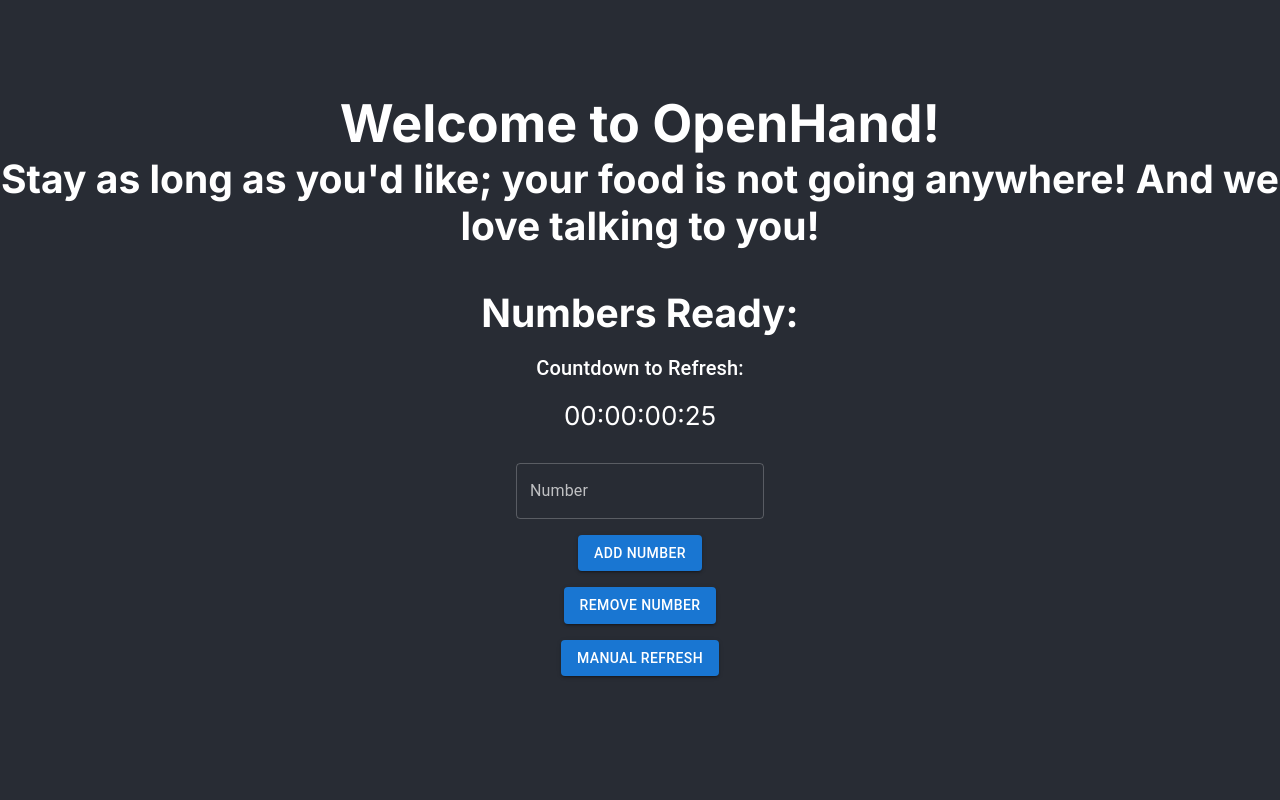
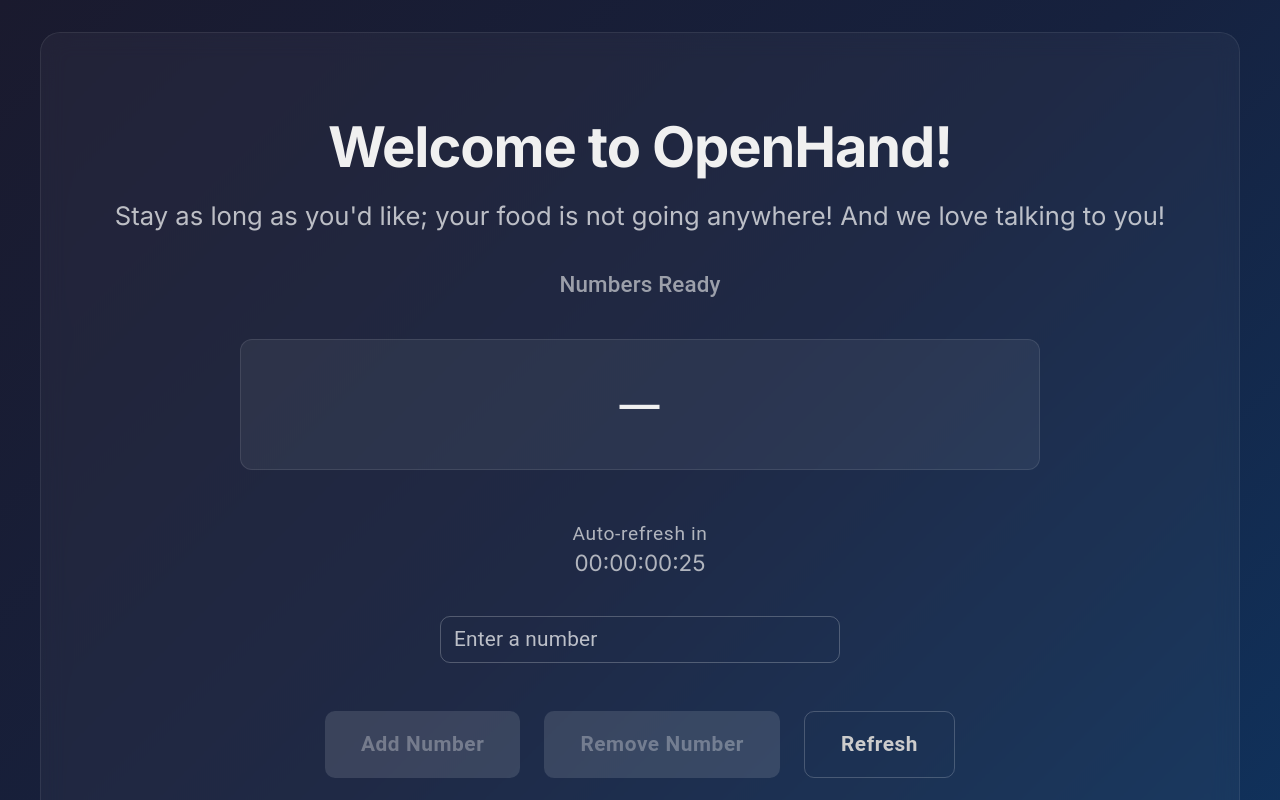
Before and after one commit to OOCAZ/openhand-online-server, a Next.js app: page / in a window 1280 px wide. Shown: the top 800 px of the page. Built offline with nearby package versions, Linux system fonts and the light colour scheme; no server answers; the database is empty.

Commit message:
updated ui

```diff
--- a/src/app/App.css
+++ b/src/app/App.css
@@ -1,38 +1,120 @@
 .App {
-  text-align: center;
-}
-
-.App-logo {
-  height: 40vmin;
-  pointer-events: none;
-}
-
-@media (prefers-reduced-motion: no-preference) {
-  .App-logo {
-    animation: App-logo-spin infinite 20s linear;
-  }
+  min-height: 100vh;
+  display: flex;
+  align-items: center;
+  justify-content: center;
+  background: linear-gradient(135deg, #1a1a2e 0%, #16213e 50%, #0f3460 100%);
+  padding: 2rem 1rem;
 }
 
 .App-header {
-  background-color: #282c34;
-  min-height: 100vh;
   display: flex;
   flex-direction: column;
   align-items: center;
   justify-content: center;
-  font-size: calc(10px + 2vmin);
-  color: white;
+  width: 100%;
+  max-width: 1200px;
+  min-height: 90vh;
+  background: rgba(255, 255, 255, 0.04);
+  backdrop-filter: blur(12px);
+  border: 1px solid rgba(255, 255, 255, 0.08);
+  border-radius: 20px;
+  padding: 4rem 3rem;
+  color: #f0f0f0;
 }
 
-.App-link {
-  color: #61dafb;
+.App-header h1 {
+  font-size: clamp(2rem, 5vw, 3.5rem);
+  font-weight: 700;
+  margin-bottom: 0.5rem;
+  letter-spacing: -0.02em;
 }
 
-@keyframes App-logo-spin {
-  from {
-    transform: rotate(0deg);
+.App-header h2 {
+  font-size: clamp(1.1rem, 2.5vw, 1.6rem);
+  font-weight: 400;
+  color: rgba(255, 255, 255, 0.7);
+  line-height: 1.5;
+  text-align: center;
+}
+
+.numbers-display {
+  background: rgba(255, 255, 255, 0.06);
+  border: 1px solid rgba(255, 255, 255, 0.1);
+  border-radius: 12px;
+  padding: 2rem 3rem;
+  margin: 1.5rem 0;
+  min-height: 5rem;
+  width: 100%;
+  max-width: 800px;
+  display: flex;
+  align-items: center;
+  justify-content: center;
+  font-size: clamp(1.4rem, 4vw, 2.5rem);
+  font-weight: 600;
+  letter-spacing: 0.02em;
+  word-break: break-word;
+}
+
+.countdown-section {
+  display: flex;
+  flex-direction: column;
+  align-items: center;
+  margin: 1rem 0 2rem;
+  opacity: 0.7;
+  font-size: clamp(1rem, 2vw, 1.4rem);
+}
+
+.button-group {
+  display: flex;
+  flex-wrap: wrap;
+  gap: 1.25rem;
+  justify-content: center;
+  width: 100%;
+  margin-top: 2rem;
+}
+
+/* Large screens / TV displays */
+@media (min-width: 1200px) {
+  .App-header {
+    padding: 5rem 4rem;
+    gap: 0.5rem;
   }
-  to {
-    transform: rotate(360deg);
+
+  .numbers-display {
+    padding: 2.5rem 4rem;
+    min-height: 6rem;
+  }
+
+  .button-group {
+    gap: 1.5rem;
+    margin-top: 2.5rem;
   }
 }
+
+/* Small screens */
+@media (max-width: 480px) {
+  .App {
+    padding: 1rem 0.5rem;
+  }
+
+  .App-header {
+    padding: 2rem 1.25rem;
+    border-radius: 16px;
+    min-height: auto;
+  }
+
+  .App-header .app-title {
+    font-size: 1.4rem;
+    white-space: nowrap;
+    margin-bottom: 0.5rem;
+  }
+
+  .App-header .app-subtitle {
+    display: none;
+  }
+
+  .button-group {
+    flex-direction: column;
+  }
+}
--- a/src/app/page.js
+++ b/src/app/page.js
@@ -9,24 +9,67 @@
   Typography,
   Snackbar,
 } from "@mui/material";
-import Image from "mui-image";
 import axios from "axios";
-import CloseIcon from "@mui/icons-material/Close";
 import Alert from "@mui/material/Alert";
-import IconButton from "@mui/material/IconButton";
 import Countdown from "react-countdown";
+
+const theme = createTheme({
+  palette: {
+    mode: "dark",
+    primary: {
+      main: "#5c9eff",
+    },
+  },
+  shape: {
+    borderRadius: 10,
+  },
+  components: {
+    MuiButton: {
+      styleOverrides: {
+        root: {
+          textTransform: "none",
+          fontWeight: 600,
+          padding: "14px 36px",
+          fontSize: "clamp(1rem, 2vw, 1.3rem)",
+        },
+      },
+    },
+    MuiTextField: {
+      styleOverrides: {
+        root: {
+          width: "100%",
+          maxWidth: "400px",
+        },
+      },
+    },
+    MuiInputBase: {
+      styleOverrides: {
+        root: {
+          fontSize: "clamp(1rem, 2vw, 1.3rem)",
+        },
+      },
+    },
+    MuiInputLabel: {
+      styleOverrides: {
+        root: {
+          fontSize: "clamp(1rem, 2vw, 1.3rem)",
+        },
+      },
+    },
+  },
+});
 
 function App() {
   const [numbers, setNumbers] = React.useState([]);
-  const [currentNumber, setCurrentNumber] = React.useState(String);
+  const [currentNumber, setCurrentNumber] = React.useState("");
   const [loading, setLoading] = React.useState(false);
+  const [controlsVisible, setControlsVisible] = React.useState(true);
   const [countdownDate] = useState(() => Date.now() + 30000);
 
-  // Single snackbar state
   const [snackbar, setSnackbar] = React.useState({
     open: false,
     message: "",
-    severity: "success", // "success" | "error" | "info"
+    severity: "success",
   });
 
   function showSnackbar(message, severity = "success") {
@@ -61,128 +104,132 @@
     setCurrentNumber(event.target.value);
   };
 
-  const theme = createTheme({
-    palette: {
-      mode: "dark",
-    },
-  });
-
-  function getListNumbers() {
-    fetchData();
-  }
-
   async function onAddNumber() {
-    const addNumber = {
-      number: currentNumber,
-    };
-
+    const addNumber = { number: currentNumber };
     var code = 555;
     setLoading(true);
     await axios
       .post("/api/add", addNumber)
       .then((res) => {
         code = res.status;
-        console.log(res);
       })
       .catch((err) => {
         code = err.response.status;
-        console.log(err);
       });
     const submittedNumber = currentNumber;
     setLoading(false);
     if (code === 200) {
-      showSnackbar(`Successfully added the number: ${submittedNumber}`, "success");
+      showSnackbar(`Successfully added: ${submittedNumber}`, "success");
     } else {
-      showSnackbar(`There was an error performing the operation with the number: ${submittedNumber}`, "error");
+      showSnackbar(`Error with number: ${submittedNumber}`, "error");
     }
     setCurrentNumber("");
-    getListNumbers();
-    return;
+    fetchData();
   }
 
   async function onRemoveNumber() {
-    const removeNumber = {
-      number: currentNumber,
-    };
-
+    const removeNumber = { number: currentNumber };
     var code = 555;
     setLoading(true);
     await axios
       .post("/api/remove", removeNumber)
       .then((res) => {
         code = res.status;
-        console.log(res);
       })
       .catch((err) => {
         code = err.response.status;
-        console.log(err);
       });
     const submittedNumber = currentNumber;
     setLoading(false);
     if (code === 200) {
-      showSnackbar(`Successfully removed the number: ${submittedNumber}`, "success");
+      showSnackbar(`Successfully removed: ${submittedNumber}`, "success");
     } else {
-      showSnackbar(`There was an error performing the operation with the number: ${submittedNumber}`, "error");
+      showSnackbar(`Error with number: ${submittedNumber}`, "error");
     }
     setCurrentNumber("");
-    getListNumbers();
-    return;
+    fetchData();
   }
 
   return (
+    <ThemeProvider theme={theme}>
       <div className="App">
         <header className="App-header">
-        {/* <Image src="/openhandweb.png" alt="Open Hand Logo" />*/}
-        <h1>Welcome to OpenHand!</h1>
-        <h2 style={{ marginBottom: "5vh" }}>
+          <h1 className="app-title">Welcome to OpenHand!</h1>
+          <h2 className="app-subtitle" style={{ marginBottom: "1.5rem" }}>
             Stay as long as you&apos;d like; your food is not going anywhere! And
             we love talking to you!{" "}
           </h2>
-        <h2>Numbers Ready:</h2>
-        <h1 data-testid="numbers">{numbers}</h1>
-        <Typography sx={{ m: 2 }} variant="h6">
-          Countdown to Refresh:
+
+          <Typography variant="subtitle2" sx={{ opacity: 0.6, mb: 0.5, fontSize: "clamp(1rem, 2vw, 1.4rem)" }}>
+            Numbers Ready
           </Typography>
-        <Countdown style={{ marginBottom: 40 }} date={countdownDate} />
-        <Typography sx={{ m: 2 }}> </Typography>
-        <ThemeProvider theme={theme}>
+          <div className="numbers-display" data-testid="numbers">
+            {numbers || "—"}
+          </div>
+
+          <div className="countdown-section">
+            <Typography variant="caption" sx={{ fontSize: "clamp(0.9rem, 1.5vw, 1.2rem)" }}>
+              Auto-refresh in
+            </Typography>
+            <Countdown date={countdownDate} />
+          </div>
+
+          {controlsVisible && (
+            <>
               <TextField
                 data-testid="input-field"
                 id="outlined-basic"
-            label="Number"
+                label="Enter a number"
                 variant="outlined"
+                size="small"
                 onChange={handleChange}
                 value={currentNumber}
               />
-        </ThemeProvider>
+
+              <div className="button-group">
                 <Button
                   data-testid="add-number"
                   variant="contained"
-          sx={{ mt: 2 }}
                   onClick={onAddNumber}
-          disabled={loading}
+                  disabled={loading || !currentNumber}
                 >
                   {loading ? "Loading..." : "Add Number"}
                 </Button>
                 <Button
                   data-testid="remove-number"
                   variant="contained"
-          sx={{ mt: 2 }}
+                  color="secondary"
                   onClick={onRemoveNumber}
-          disabled={loading}
+                  disabled={loading || !currentNumber}
                 >
                   {loading ? "Loading..." : "Remove Number"}
                 </Button>
-        <a href={"/"}>
-          <Button variant="contained" sx={{ mt: 2, mb: 4 }}>
-            Manual Refresh
+                <Button
+                  variant="outlined"
+                  href="/"
+                  sx={{ borderColor: "rgba(255,255,255,0.2)", color: "#ccc" }}
+                >
+                  Refresh
                 </Button>
-        </a>
+              </div>
+            </>
+          )}
+
+          <div className="button-group" style={{ marginTop: controlsVisible ? "1.5rem" : "2rem" }}>
+            <Button
+              variant="outlined"
+              onClick={() => setControlsVisible((v) => !v)}
+              sx={{ borderColor: "rgba(255,255,255,0.2)", color: "#ccc" }}
+            >
+              {controlsVisible ? "Hide Controls" : "Show Controls"}
+            </Button>
+          </div>
         </header>
+      </div>
 
       <Snackbar
         open={snackbar.open}
-        autoHideDuration={5000}
+        autoHideDuration={4000}
         onClose={handleSnackbarClose}
         anchorOrigin={{ vertical: "bottom", horizontal: "center" }}
       >
@@ -195,7 +242,7 @@
           {snackbar.message}
         </Alert>
       </Snackbar>
-    </div>
+    </ThemeProvider>
   );
 }
 
```
Lines whose indentation alone changed are shown as unchanged.
